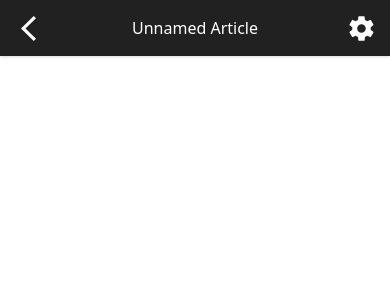
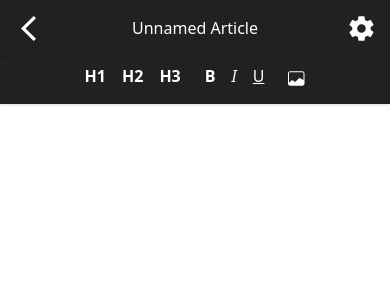
Before and after one commit to audipasuatmadi/startup-frontend, a Next.js app: page /articles/new in a window 390 px wide. Shown: the top 300 px of the page. Built offline with nearby package versions, Linux system fonts and the light colour scheme.

Commit message:
finish stateless WriteToolbar for mobil

```diff
--- /dev/null
+++ b/components/navbars/WriteToolbar.tsx
@@ -0,0 +1,49 @@
+import React from 'react'
+import IconButton from '../buttons/IconButton'
+import Image from 'next/image'
+
+interface Props {
+
+}
+
+const InlineBlockLi = ({content}: {content: JSX.Element}) => <li className='inline-block'>{content}</li>
+
+
+const toolbarMenu = [
+
+
+]
+
+const WriteToolbar = (props: Props) => {
+  return (
+    <nav className='fixed w-screen flex items-center justify-between py-2 shadow h-14 bg-brand z-40 top-0 mt-12'>
+      <ul className='text-center w-full text-white flex items-center justify-center'>
+        {/* {toolbarMenu.map((val, key) => (<InlineBlockLi key={key} content={val}/>))} */}
+        <li className='inline-block'>
+          <ul className='space-x-2'>
+            <li className='inline-block'><IconButton icon={<strong>H1</strong>} /></li>
+            <li className='inline-block'><IconButton icon={<strong>H2</strong>} /></li>
+            <li className='inline-block'><IconButton icon={<strong>H3</strong>} /></li>
+          </ul>
+        </li>
+        <li className='inline-block ml-4'>
+          <ul className='space-x-2'>
+            <li className='inline-block'><IconButton icon={<strong>B</strong>} /></li>
+
+            <li className='inline-block'><IconButton icon={<em>I</em>} /></li>
+            <li className='inline-block'><IconButton icon={<u>U</u>} /></li>
+          </ul>
+        </li>
+        <li className='inline-block ml-4 h-full'>
+          <ul>
+            <li className='flex items-center mt-1'><IconButton icon={<Image src="/assets/svgs/ic-image.svg" width={17}
+            height={17}
+            alt='search bar image' />} /></li>
+          </ul>
+        </li>
+      </ul>
+    </nav>
+  )
+}
+
+export default WriteToolbar
--- a/pages/_app.tsx
+++ b/pages/_app.tsx
@@ -1,17 +1,15 @@
-import '../styles/globals.css'
-import { Provider } from 'react-redux'
-import { useStore } from '../states/Store'
-import Navbar from '../components/navbars/Navbar'
-import { Store } from 'redux'
-import { useRouter } from 'next/router'
-import DevNavbar from '../components/navbars/DevNavbar'
+import '../styles/globals.css';
+import { Provider } from 'react-redux';
+import { useStore } from '../states/Store';
+import Navbar from '../components/navbars/Navbar';
+import { Store } from 'redux';
+import { useRouter } from 'next/router';
 
-const FinalNavbar = ({path}: {path: string}) => (
-  path === '/articles/new'? <DevNavbar /> : <Navbar />
-)
+const FinalNavbar = ({ path }: { path: string }) =>
+  path !== '/articles/new' && <Navbar />;
 
 function MyApp({ Component, pageProps }) {
-  const store: Store = useStore(pageProps.initialReduxState)
+  const store: Store = useStore(pageProps.initialReduxState);
   const router = useRouter();
 
   return (
@@ -19,9 +17,7 @@ function MyApp({ Component, pageProps }) {
       <FinalNavbar path={router.pathname} />
       <Component {...pageProps} />
     </Provider>
-  )
-
-
+  );
 }
 
-export default MyApp
+export default MyApp;
--- a/pages/articles/new.tsx
+++ b/pages/articles/new.tsx
@@ -1,4 +1,6 @@
 import React from 'react'
+import DevNavbar from '../../components/navbars/DevNavbar'
+import WriteToolbar from '../../components/navbars/WriteToolbar'
 
 interface Props {
 
@@ -6,9 +8,10 @@ interface Props {
 
 const newArticle = (props: Props) => {
   return (
-    <div>
-
-    </div>
+    <>
+      <DevNavbar />
+      <WriteToolbar />
+    </>
   )
 }
 
```
Also changed, not shown: public/assets/svgs/ic-image.svg (added), 1 other file (tests, documents, lock files or other folders).
